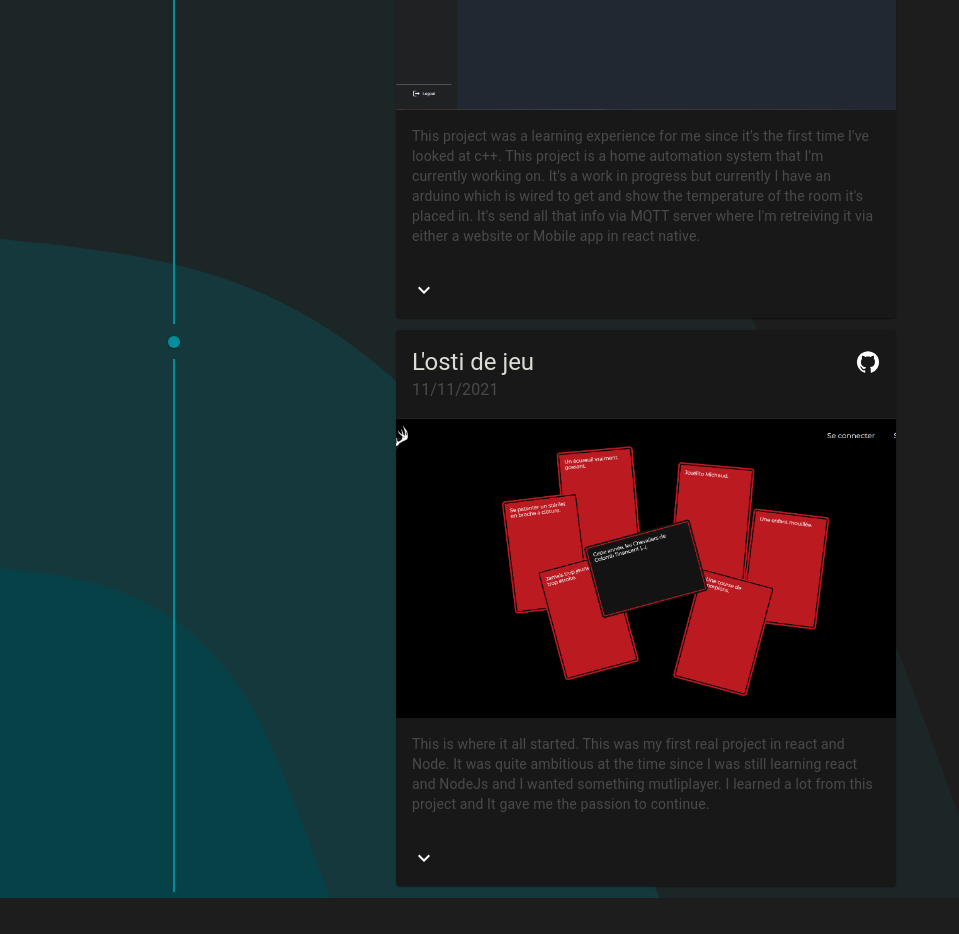
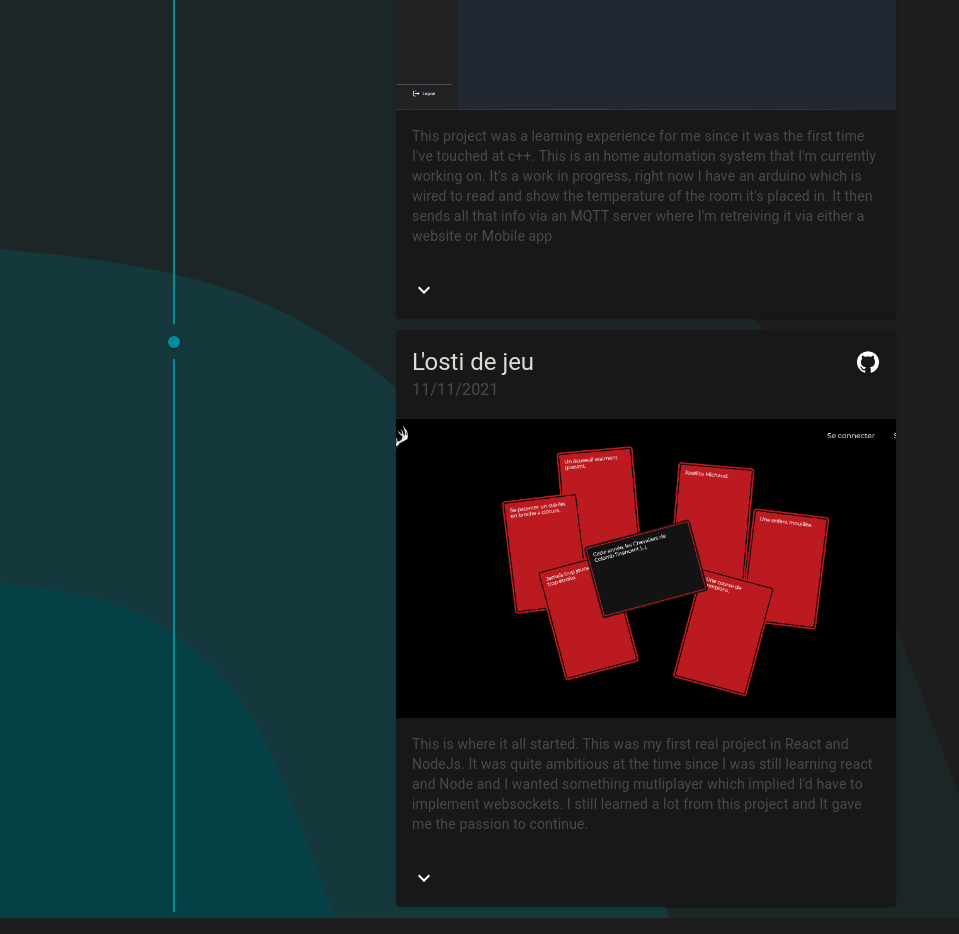
Before and after one commit to Vincent-Lavallee/Portfolio, a Next.js app: page /projects in a window 1280 px wide. Shown: the part 420-1354 px from the top of the page, without its empty margins (0-959 px from the left). Built offline with nearby package versions, Linux system fonts and the light colour scheme; a web font is replaced by a local one.

Commit message:
Fixed project descriptions

```diff
--- a/src/features/projects/Projects.ts
+++ b/src/features/projects/Projects.ts
@@ -6,7 +6,7 @@ const projects = [
     image: "/projects/homa.png",
     repoUrl: "https://github.com/Vincent-Lavallee/homa-frontend",
     description:
-      "This project was a learning experience for me since it's the first time I've looked at c++. This project is a home automation system that I'm currently working on. It's a work in progress but currently I have an arduino which is wired to get and show the temperature of the room it's placed in. It's send all that info via MQTT server where I'm retreiving it via either a website or Mobile app in react native.",
+      "This project was a learning experience for me since it was the first time I've touched at c++. This is an home automation system that I'm currently working on. It's a work in progress, right now I have an arduino which is wired to read and show the temperature of the room it's placed in. It then sends all that info via an MQTT server where I'm retreiving it via either a website or Mobile app ",
     date: new Date("2022-06-20"),
   },
   {
@@ -14,7 +14,7 @@ const projects = [
     image: "/projects/odj.png",
     repoUrl: "https://github.com/Vincent-Lavallee/ODJ",
     description:
-      "This is where it all started. This was my first real project in react and Node. It was quite ambitious at the time since I was still learning react and NodeJs and I wanted something mutliplayer. I learned a lot from this project and It gave me the passion to continue. ",
+      "This is where it all started. This was my first real project in React and NodeJs. It was quite ambitious at the time since I was still learning react and Node and I wanted something mutliplayer which implied I'd have to implement websockets. I still learned a lot from this project and It gave me the passion to continue. ",
     date: new Date("2021-11-11"),
   },
 ] as ProjectModel[];
```
